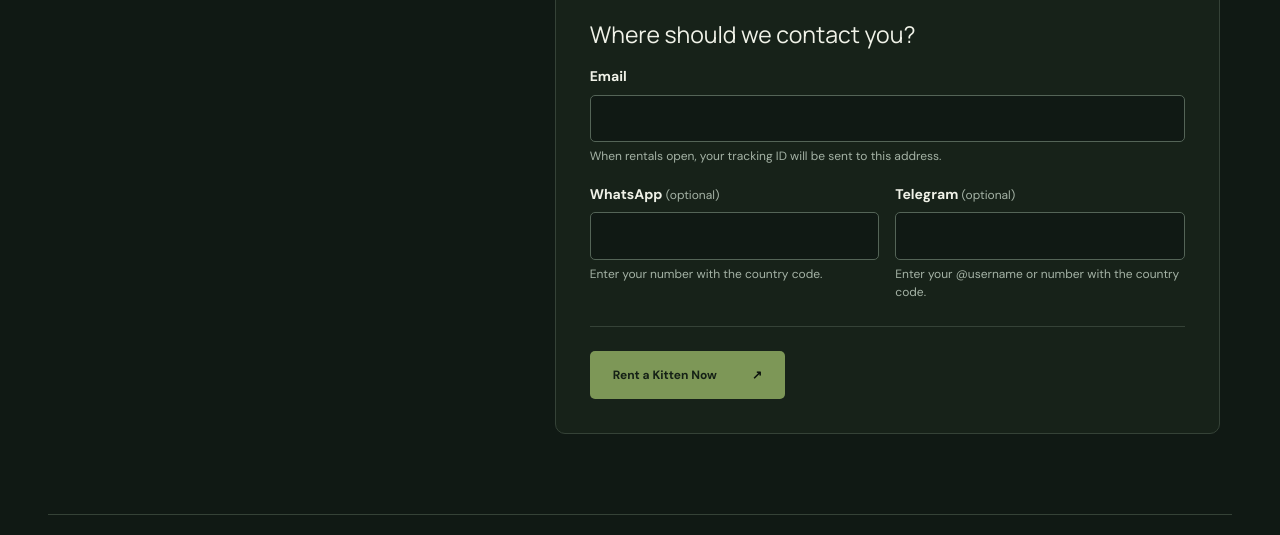
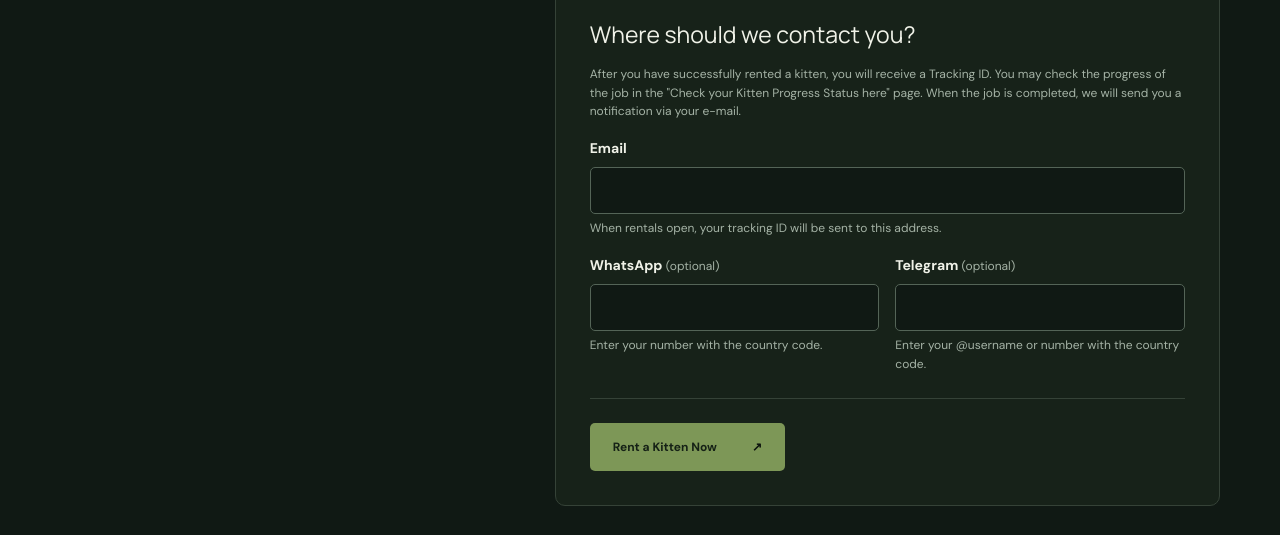
Before and after one commit to unemployedkittens/unemployedkittens, a plain HTML site: page rent-a-kitten.html in a window 1280 px wide. Shown: the part 1822-2357 px from the top of the page. Drawn offline with Linux system fonts and the light colour scheme.

Commit message:
Add rental tracking instructions to contact section

```diff
--- a/rent-a-kitten.html
+++ b/rent-a-kitten.html
@@ -106,6 +106,7 @@
 
         <fieldset class="form-section">
           <legend>Where should we contact you?</legend>
+          <p class="field-help form-section-intro">After you have successfully rented a kitten, you will receive a Tracking ID. You may check the progress of the job in the "Check your Kitten Progress Status here" page. When the job is completed, we will send you a notification via your e-mail.</p>
           <div class="form-field">
             <label for="customer-email">Email</label>
             <input id="customer-email" name="email" type="email" autocomplete="email" maxlength="254" required aria-describedby="email-help">
--- a/rent.css
+++ b/rent.css
@@ -173,6 +173,10 @@
   line-height: 1.55;
 }
 
+.form-section-intro {
+  margin: 0 0 16px;
+}
+
 .field-error {
   color: #ffc4ab;
 }
```
